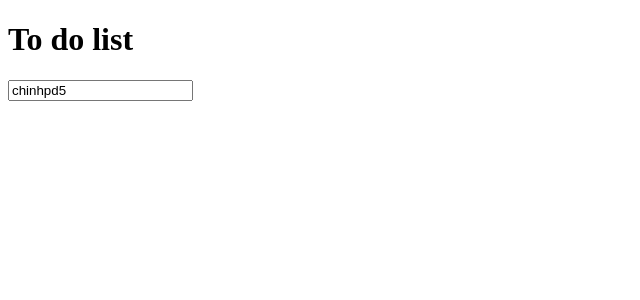
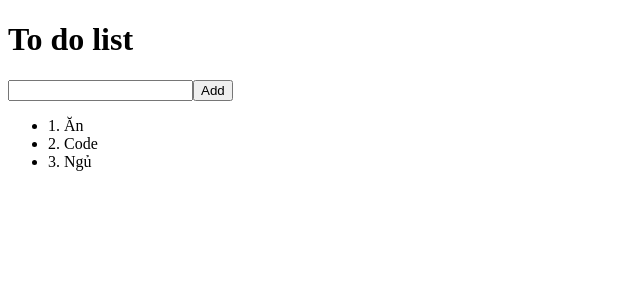
Before and after one commit to chinhpd5/WEB502_SP25, a React (Vite) app in the folder wd19316/: page / in a window 1280 px wide. Shown: the top 300 px of the page, without its empty margins (0-640 px from the left). Built offline with nearby package versions, Linux system fonts and the light colour scheme.

Commit message:
render list jobs

```diff
--- a/wd19316/src/components/ToDoList.tsx
+++ b/wd19316/src/components/ToDoList.tsx
@@ -1,11 +1,10 @@
 import { useState } from "react";
 
-
 function ToDoList(){
-  const [text,setText] = useState<string>('chinhpd5')
+  const [text,setText] = useState<string>('')
+  const [jobs,setJobs] = useState<string[]>(['Ăn','Code','Ngủ'])
 
   console.log(text);
-
 
   return (
     <>
@@ -19,6 +18,15 @@ function ToDoList(){
         }
         value={text}
       />
+      <button>Add</button>
+
+      <ul>
+        {jobs.map((item: string,index: number)=>{
+          return (
+            <li key={index}>{index+1}. {item}</li>
+          )
+        })}
+      </ul>
     </>
   )
 }
```
